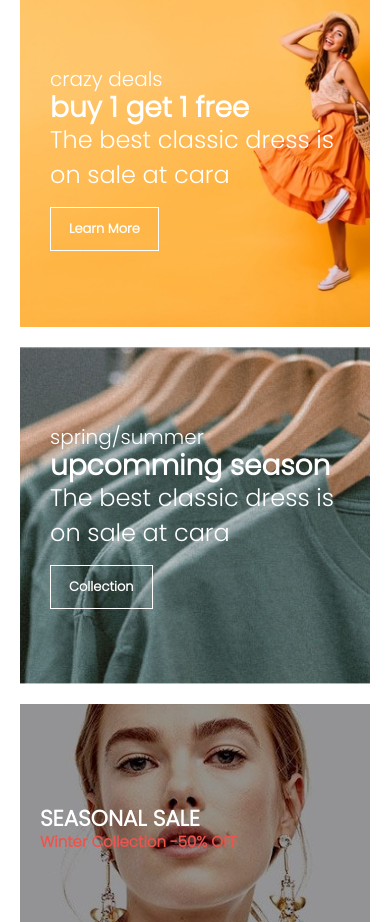
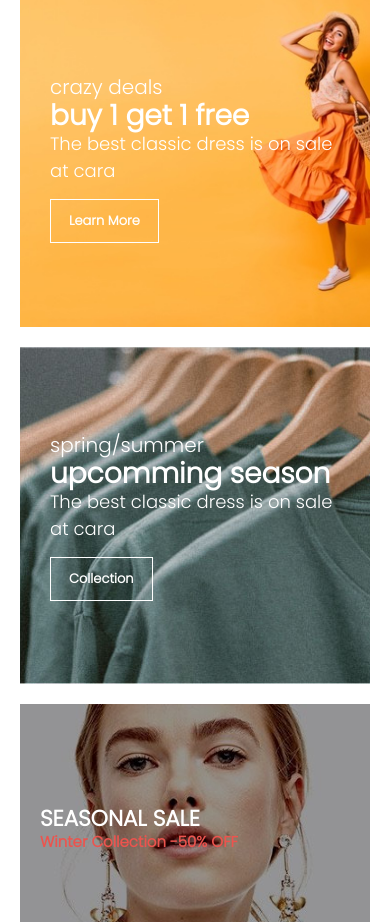
Before and after one commit to javid-4962/CARA-online-shopping, a plain HTML site: page index.html in a window 390 px wide. Shown: the part 9820-10742 px from the top of the page. Drawn offline with nearby package versions, Linux system fonts and the light colour scheme; files whose address does not match are found by name; a web font is replaced by a local one.

Commit message:
3rd final commit

```diff
--- a/style.css
+++ b/style.css
@@ -1037,6 +1037,12 @@ footer .copyright {
   #sm-banner .banner-box2 {
     margin-top: 20px;
   }
+  #sm-banner span {
+    color: #fff;
+    font-size: 18px;
+    font-weight: 500;
+    padding-bottom: 15px;
+  }
   #banner3 {
     padding: 0 20px;
   }
```
